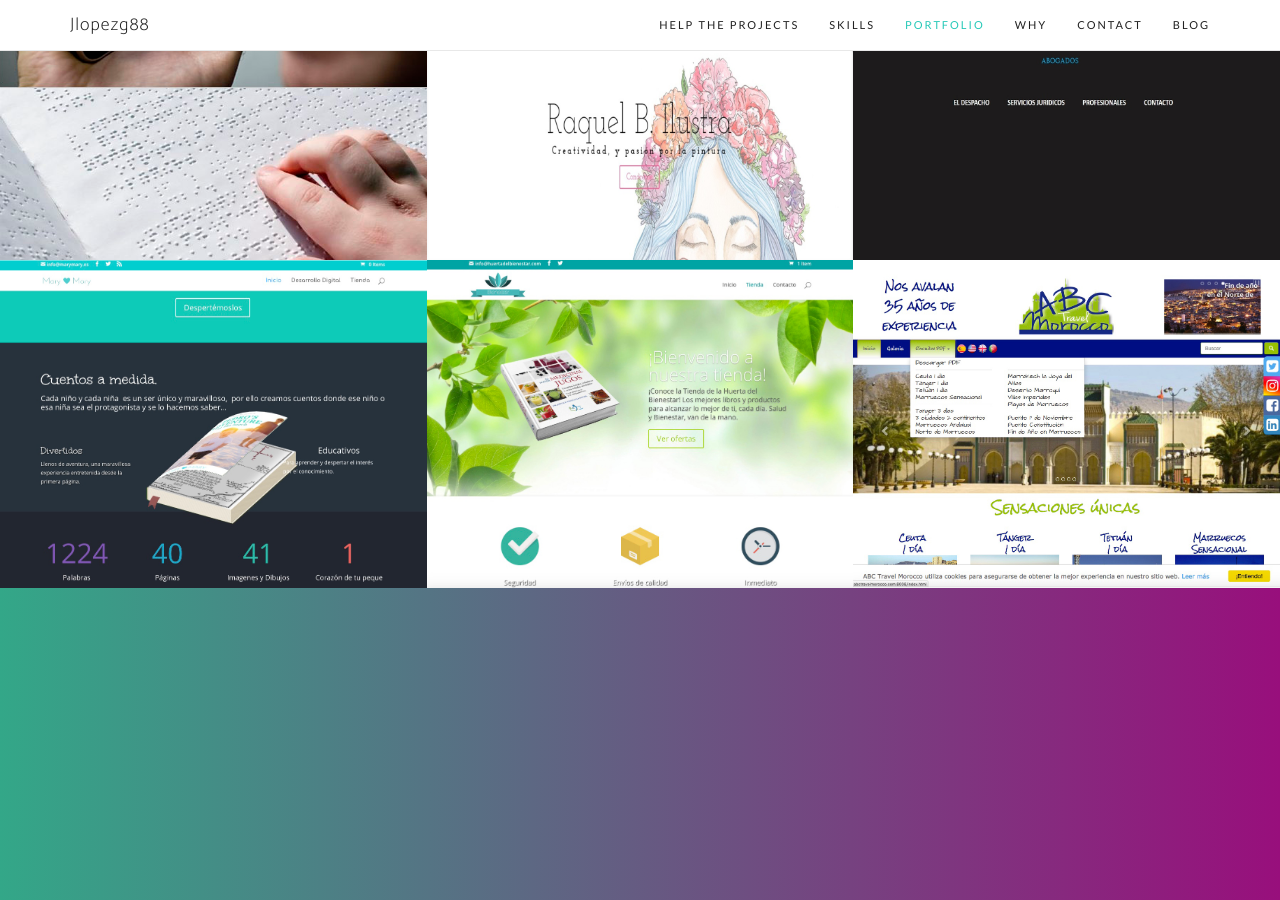
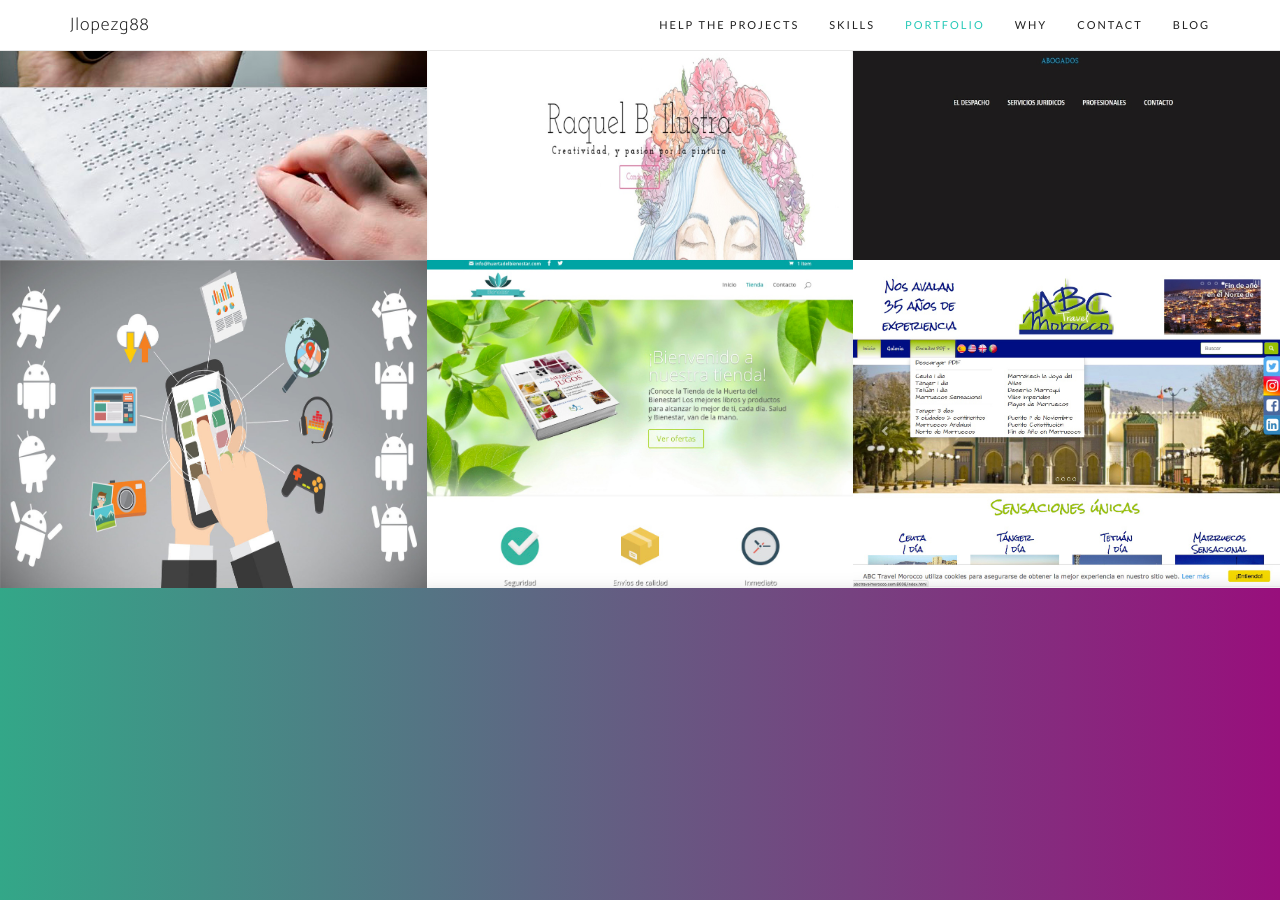
Before and after one commit to jlopezg88/jlopezg88.github.io, a Jekyll site: the page built from test.html, in a window 1280 px wide and 900 px high, scrolled down 510 px. Built offline with Jekyll 4.4.1, drawn with Linux system fonts in a browser that asks for light colours; nearby versions of some CDN libraries; some web fonts are replaced.

```diff
--- a/_includes/portfolio.html
+++ b/_includes/portfolio.html
@@ -73,15 +73,15 @@
                 </a>
             </div>
             <div class="col-lg-4 col-sm-4">
-                <a href="#" class="portfolio-box">
-                    <img src="/img/portfolio/marymary.jpg" class="img-responsive" alt="">
+                <a href="https://github.com/jlopezg88/RadarDec" class="portfolio-box">
+                    <img src="/img/portfolio/radardec.jpg" class="img-responsive" alt="">
                     <div class="portfolio-box-caption">
                         <div class="portfolio-box-caption-content">
                             <div class="project-category text-faded">
-                                Web Development and Design
+                                Mobile Development and Design
                             </div>
                             <div class="project-name">
-                                Mary Mary
+                                RadarDec
                             </div>
                         </div>
                     </div>
```
Also changed, not shown: img/portfolio/radardec.jpg (added), 3 other files.
